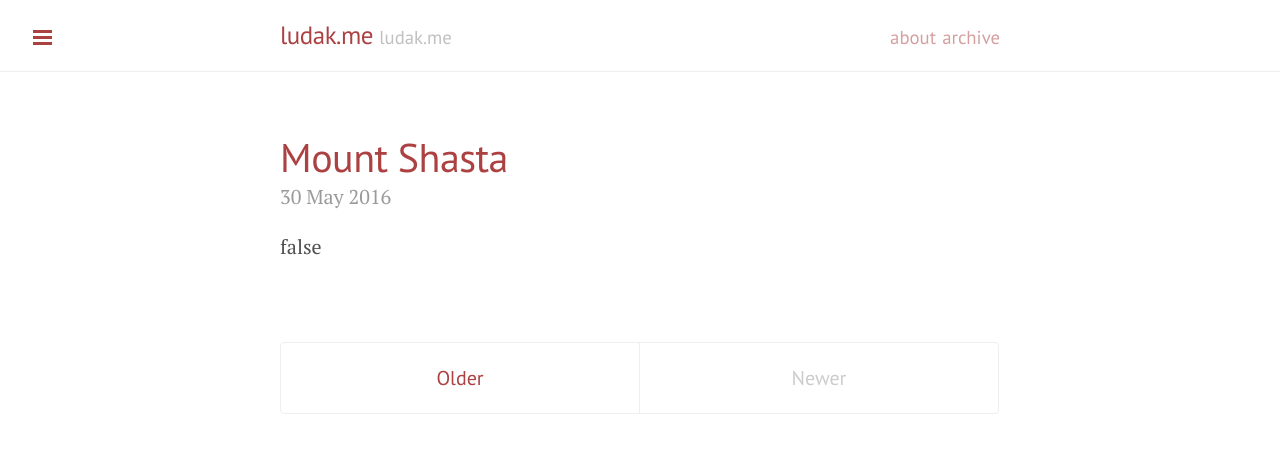
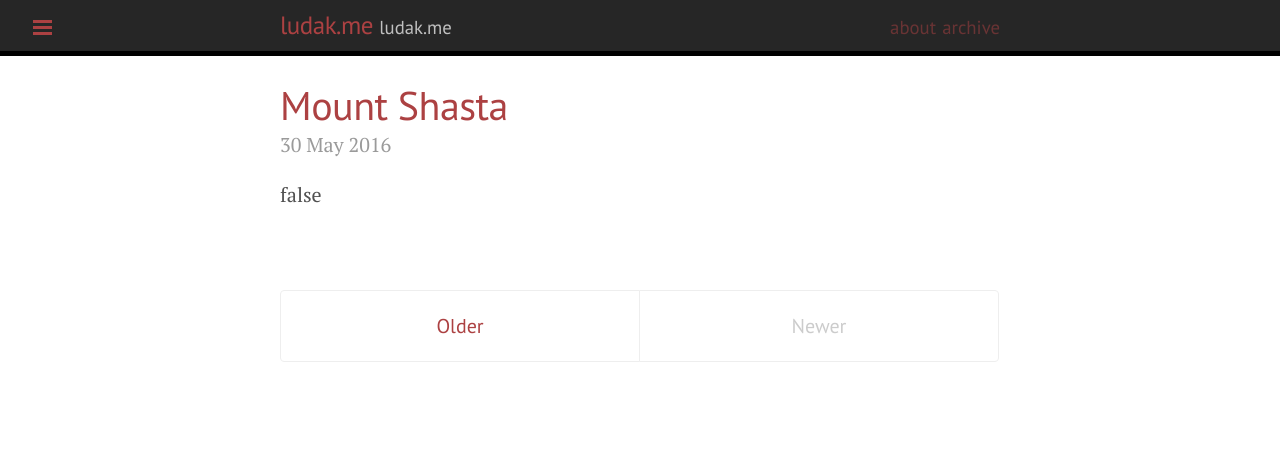
Before and after one commit to NareshPS/ludak.me, a Jekyll site: the page built from www/index.html, in a window 1280 px wide. Shown: the top 453 px of the page. Built offline with Jekyll 4.4.1, drawn with Linux system fonts in a browser that asks for light colours; nearby versions of some CDN libraries; Markdown is read by kramdown in place of the engine named in the settings; the list of posts is cut into pages by our own code.

Commit message:
Let the content slide under masthead. Black masthead with transparency.

```diff
--- a/www/public/css/preferences.css
+++ b/www/public/css/preferences.css
@@ -69,7 +69,7 @@
   height: 100%;
   position: fixed;
   width: 100%;
-  z-index: 1;
+  z-index: 2;
 }
 
 #story-image-overlay-img {
@@ -83,3 +83,44 @@
   bottom: 0;
   right: 0;
 }
+
+/*sidebar-toggle customizations*/
+.sidebar-toggle
+{
+  /*size and positioning*/
+  position: fixed;
+  top: 0.5rem;
+  z-index: 1;
+
+  /*appearance*/
+  background-color: transparent;
+}
+
+/*masthead customizations*/
+.masthead
+{
+  /*size and positioning*/
+  padding-top: 0.5rem;
+  padding-bottom: 0.5rem;
+  position: fixed;
+  width: 100%;
+  z-index: 1;
+
+  /*appearance*/
+  background-color: rgba(0,0,0,0.85);
+  border-color: rgba(0,0,0,1);
+  border-width: thick;
+}
+
+/*masthead-title customizations*/
+.masthead-title
+{
+  /*appearance*/
+  opacity: 1;
+}
+
+/*content customizations*/
+.content
+{
+  padding-top: 4rem;
+}
```
